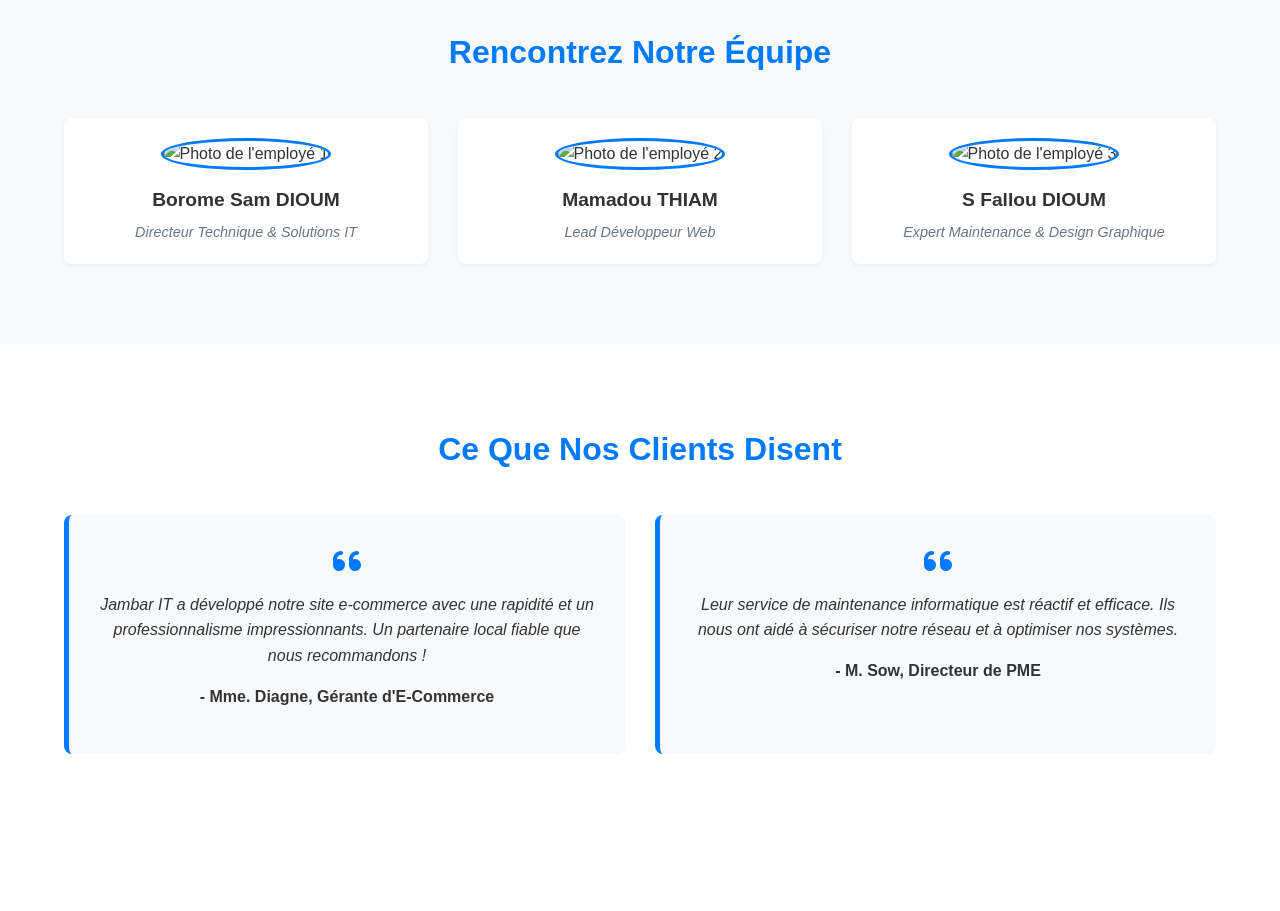
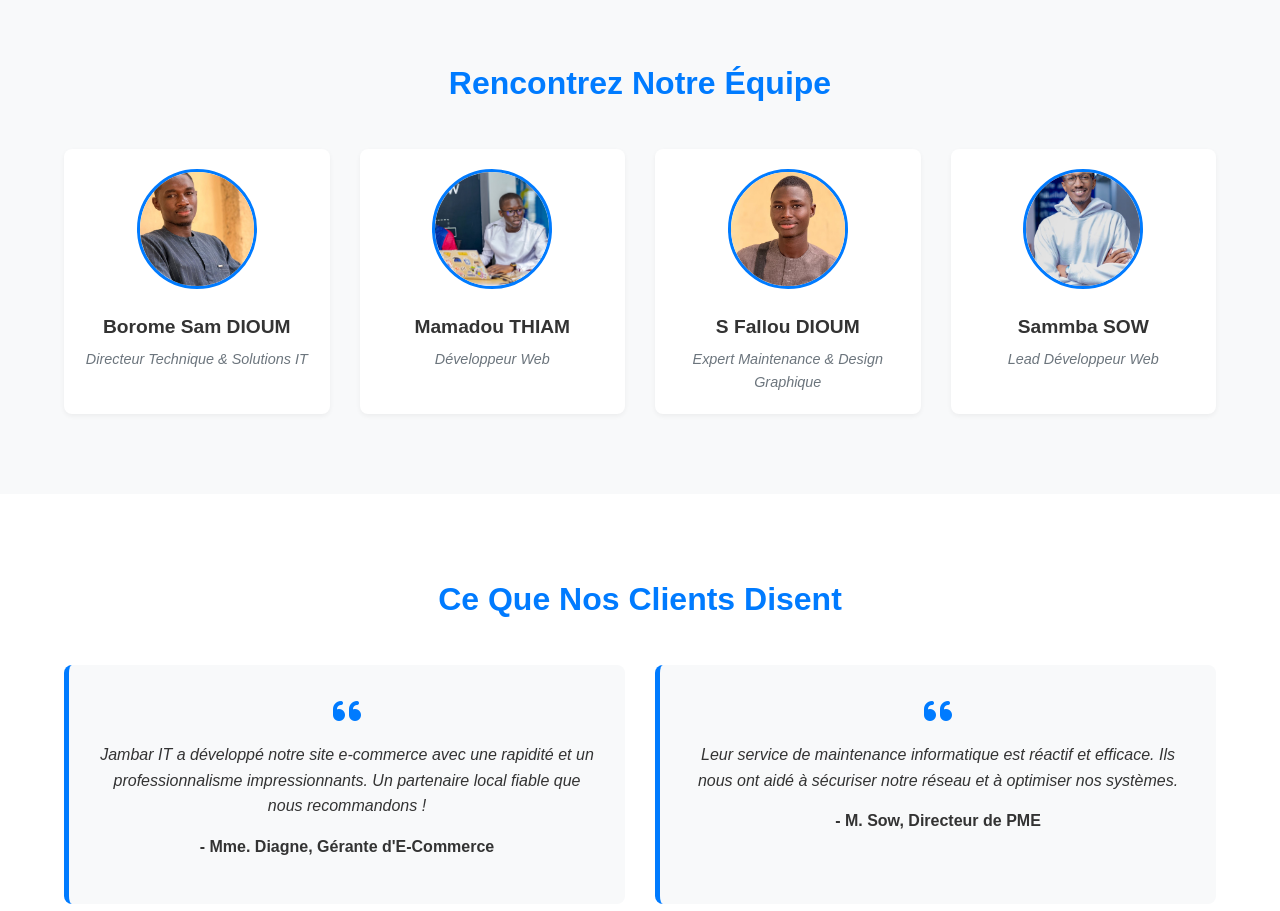
Before and after one commit to Mamadou-Thiam/Jambar-IT-Solutions, a plain HTML site: page index.html in a window 1280 px wide. Shown: the part 1800-2711 px from the top of the page. Drawn offline with Linux system fonts and the light colour scheme.

Commit message:
first commit

```diff
--- a/index.html
+++ b/index.html
@@ -14,7 +14,6 @@
             <div class="logo">
                 <a href="#accueil">
                     <img src="assets/imgs/logo.png" alt="Logo Jambar IT Solutions">
-                    <span class="logo-text">Jambar IT Solutions</span>
                 </a>
             </div>
 
@@ -100,21 +99,29 @@
             <h3>Rencontrez Notre Équipe</h3>
             <div class="team-grid">
                 <div class="team-member">
-                    <img src="team-placeholder-1.jpg" alt="Photo de l'employé 1" class="member-photo">
+                    <img src="assets/imgs/sam.jpeg" alt="Photo de l'employé 1" class="member-photo">
                     <h4>Borome Sam DIOUM
 
                     </h4>
                     <p class="role">Directeur Technique & Solutions IT</p>
                 </div>
                 <div class="team-member">
-                    <img src="team-placeholder-2.jpg" alt="Photo de l'employé 2" class="member-photo">
+                    <img src="assets/imgs/momo.jpeg" alt="Photo de l'employé 2" class="member-photo">
                     <h4>Mamadou THIAM</h4>
-                    <p class="role">Lead Développeur Web</p>
+                    <p class="role"> Développeur Web</p>
                 </div>
                 <div class="team-member">
-                    <img src="team-placeholder-3.jpg" alt="Photo de l'employé 3" class="member-photo">
+                    <img src="assets/imgs/fallou.jpg" alt="Photo de l'employé 3" class="member-photo">
                     <h4> S Fallou DIOUM</h4>
                     <p class="role">Expert Maintenance & Design Graphique</p>
+                </div>
+
+                    <div class="team-member">
+                    <img src="assets/imgs/samba.jpg" alt="Photo de l'employé 3" class="member-photo">
+                    <h4> Sammba SOW</h4>
+                    <p class="role">Lead Développeur Web
+
+</p>
                 </div>
             </div>
         </div>
--- a/style.css
+++ b/style.css
@@ -40,7 +40,7 @@ header .container {
     display: flex;
     justify-content: space-between;
     align-items: center;
-    padding: 10px 0;
+    padding: 1px 0;
 }
 
 /* Style du Logo (Image + Texte) */
@@ -52,7 +52,7 @@ header .container {
 }
 
 .logo img {
-    height: 40px;
+    height: 90px;
     width: auto;
     max-width: 100%;
     display: block;
```
Also changed, not shown: assets/imgs/fallou.jpg (added), assets/imgs/momo.jpeg (added), assets/imgs/sam.jpeg (added), assets/imgs/samba.jpg (added), 1 other file.
